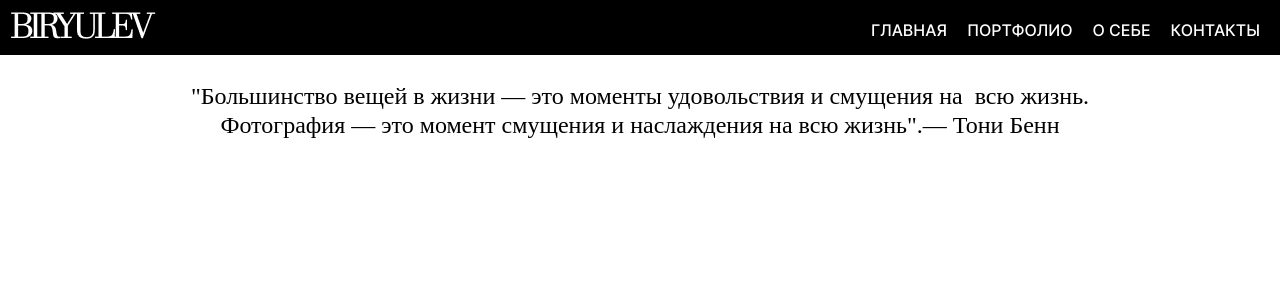
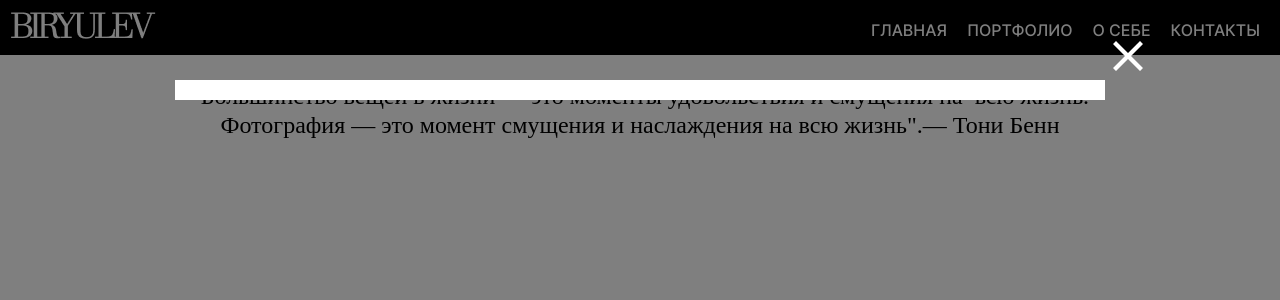
Before and after one commit to IlyaBiryulev/photographer-s-website, a React (Create React App) app: page /portfolio in a window 1280 px wide. Shown: the top 300 px of the page. Built offline with nearby package versions, Linux system fonts and the light colour scheme.

Commit message:
fix: добавить оверлей

```diff
--- /dev/null
+++ b/src/components/ImagePopup/ImagePopup.css
@@ -0,0 +1,49 @@
+.img-popup {
+  position: absolute;
+  top: 0;
+  width:calc(100% - 350px);
+  visibility: visible;
+  opacity: 1;
+  transition: visibility 0.5s, opacity 0.5s linear;
+  box-sizing: border-box;
+  background-color: #fff;
+  display: flex;
+  justify-content: center;
+  align-items: center;
+  margin-top: 80px;
+}
+
+.img-popup_opened {
+  visibility: visible;
+  opacity: 1;
+}
+
+.img-popup__btn-cls {
+  width: 32px;
+  height: 32px;
+  background-image: url(../../image/Closemenu.svg);
+  background-size: contain;
+  background-repeat: no-repeat;
+  background-color: rgba(0, 0, 0, 0);
+  border: none;
+  position: absolute;
+  cursor: pointer;
+  top: -40px;
+  right: -40px;
+  padding: 0;
+  transition: 0.5s;
+}
+
+.img-popup__btn-cls:hover {
+  opacity: 0.6;
+}
+
+.img-popup__photo-wrapper {
+  display: grid;
+  grid-template-columns: repeat(4, 1fr);
+  padding: 10px;
+}
+
+.img-popup__photo {
+  width: 220px;
+}
--- /dev/null
+++ b/src/components/ImagePopup/ImagePopup.js
@@ -0,0 +1,26 @@
+import "./ImagePopup.css";
+
+import Overlay from "../Overlay/Overlay";
+
+function ImagePopup({ isOpen, onBurgerClick, photo }) {
+  return (
+    <Overlay isOpen={isOpen} onClose={onBurgerClick}>
+      <div className={`img-popup ${isOpen ? 'img-popup_opened' : ''}`}>
+      <button className='img-popup__btn-cls' onClick={onBurgerClick}></button>
+      <div className='img-popup__photo-wrapper'>
+        {photo._embedded?.items.map((card) =>
+          <div>
+            <img
+            src={card.file}
+            className='img-popup__photo'
+            alt={card.name}
+          />
+          </div>
+        )}
+      </div>
+    </div>
+    </Overlay>
+  );
+}
+
+export default ImagePopup;
--- /dev/null
+++ b/src/components/Overlay/Overlay.css
@@ -0,0 +1,20 @@
+.overlay {
+  width: 100%;
+  height: 100%;
+  position: fixed;
+  top: 0;
+  right: 0;
+  visibility: visible;
+  opacity: 1;
+  display: flex;
+  justify-content: center;
+  align-items: center;
+  background-color: rgba(0, 0, 0, .5);
+  transition: visibility 0.3s, opacity 0.4s;
+  z-index: 3;
+}
+
+.overlay_active {
+  visibility: visible;
+  opacity: 1;
+}
--- /dev/null
+++ b/src/components/Overlay/Overlay.js
@@ -0,0 +1,11 @@
+import "./Overlay.css";
+
+function Overlay({ isOpen, ...props }) {
+  return (
+    <div className={`overlay ${isOpen ? 'overlay_active' : ''}`}>
+      {props.children}
+    </div>
+  );
+}
+
+export default Overlay;
--- a/src/components/Portfolio/Portfolio.css
+++ b/src/components/Portfolio/Portfolio.css
@@ -1,4 +1,5 @@
 .portfolio {
+  height: 100%;
   display: flex;
   flex-direction: column;
   align-items: center;
--- a/src/components/Portfolio/Portfolio.js
+++ b/src/components/Portfolio/Portfolio.js
@@ -3,6 +3,7 @@
 import './Portfolio.css'
 import Header from "../Header/Header";
 import PhotoCards from '../PhotoCards/PhotoCards'
+import ImagePopup from '../ImagePopup/ImagePopup';
 
 console.log()
 function Portfolio({ folder, photo }) {
@@ -29,6 +30,9 @@ function Portfolio({ folder, photo }) {
           )}
         </div>
       </main>
+      <ImagePopup
+        photo={photo}
+      />
     </div>
   );
 }
```
Also changed, not shown: src/image/Closemenu.svg (added).
